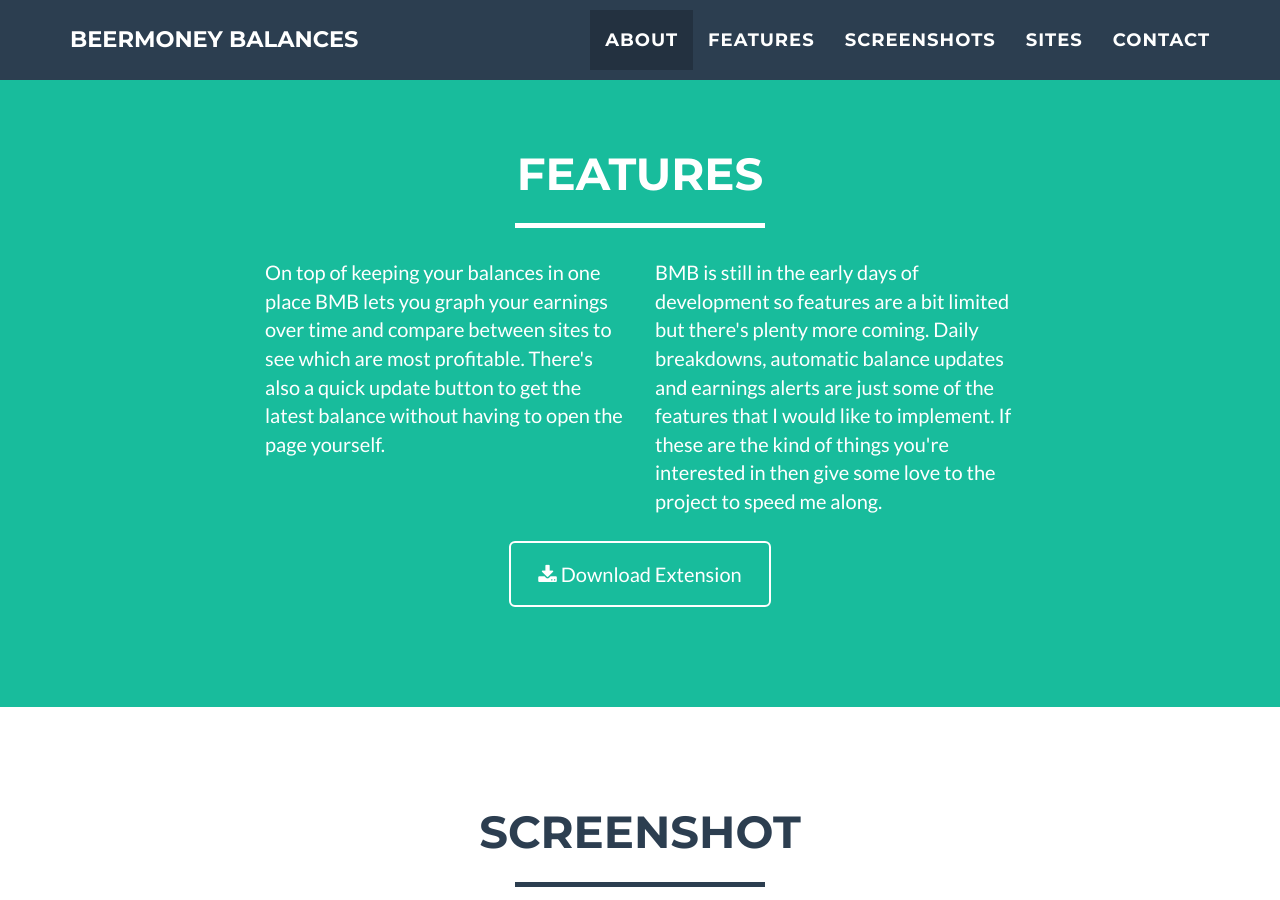
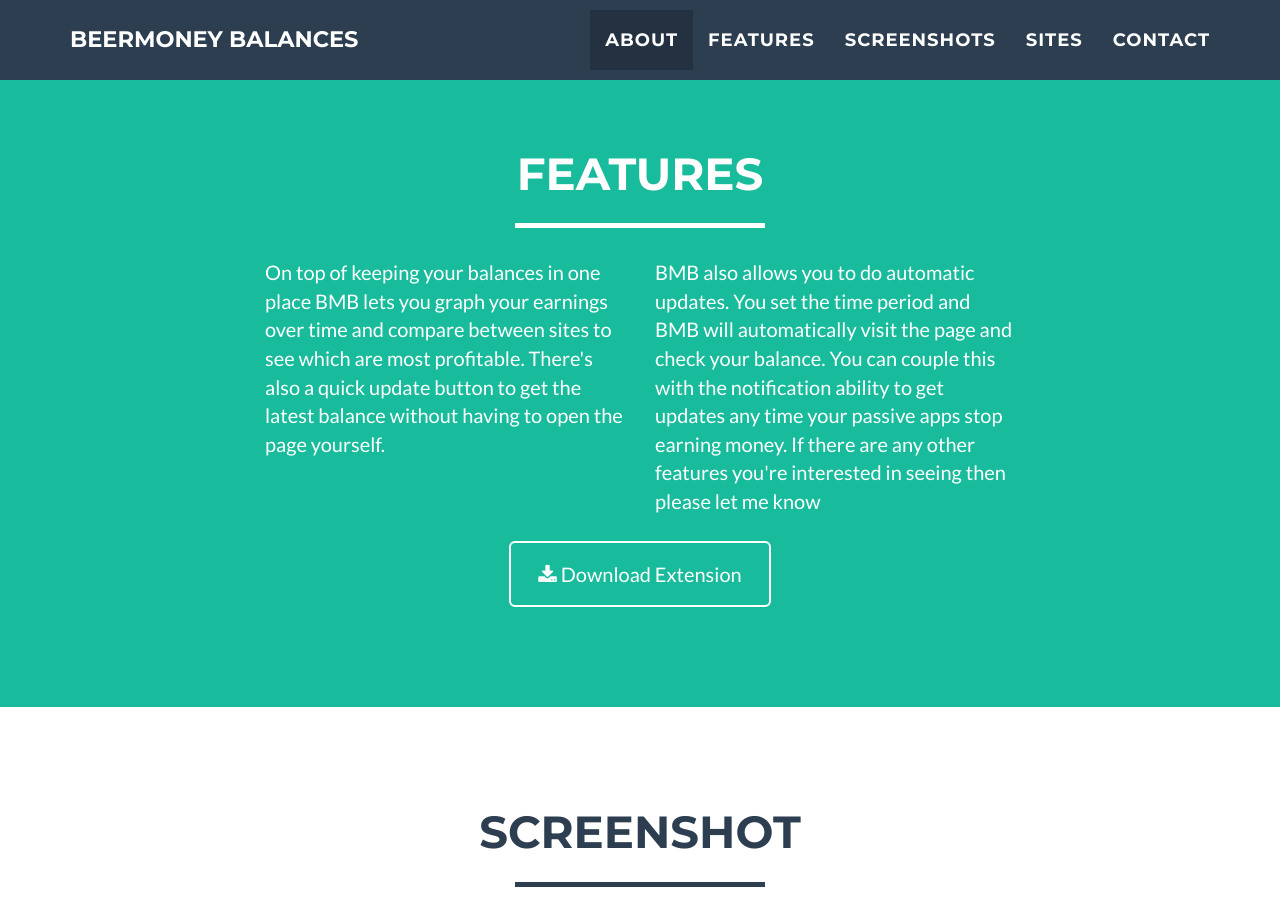
Before and after one commit to skorulis/bmb-landing, a Jekyll site: the page built from index.html, in a window 1280 px wide and 900 px high, scrolled down 1275 px. Built offline with Jekyll 4.4.1, drawn with Linux system fonts in a browser that asks for light colours.

```diff
--- a/_includes/future.html
+++ b/_includes/future.html
@@ -12,7 +12,8 @@
                     </p>
                 </div>
                 <div class="col-lg-4">
-                    <p>BMB is still in the early days of development so features are a bit limited but there's plenty more coming. Daily breakdowns, automatic balance updates and earnings alerts are just some of the features that I would like to implement. If these are the kind of things you're interested in then give some love to the project to speed me along.</p>
+                    <p>BMB also allows you to do automatic updates. You set the time period and BMB will automatically visit the page and check your balance. You can couple this with the notification ability to get updates any time your passive apps stop earning money.
+                    If there are any other features you're interested in seeing then please let me know</p>
                 </div>
 
                 <div class="col-lg-8 col-lg-offset-2 text-center">
```
Also changed, not shown: _data/meta.json (+19 -2 lines), img/sites/grindabuck-icon.png (added), img/sites/nada-icon.png (added).
